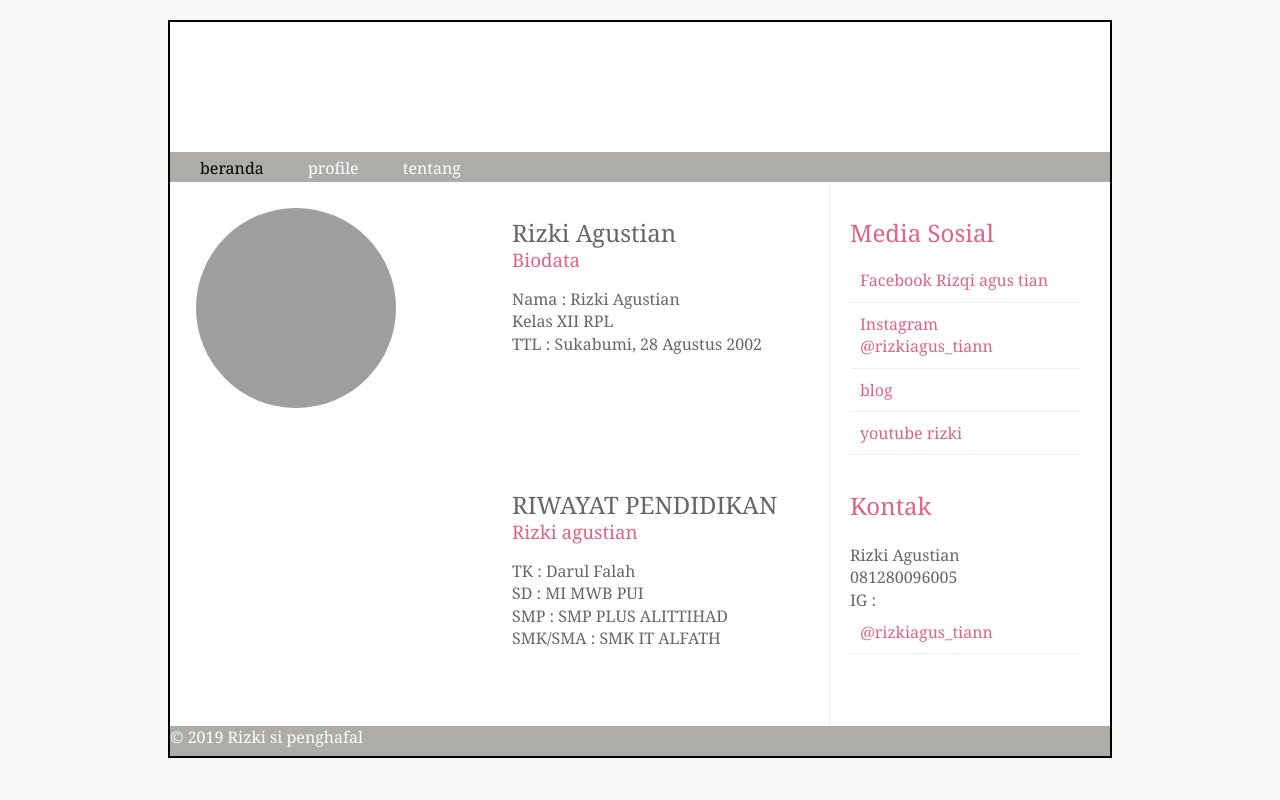
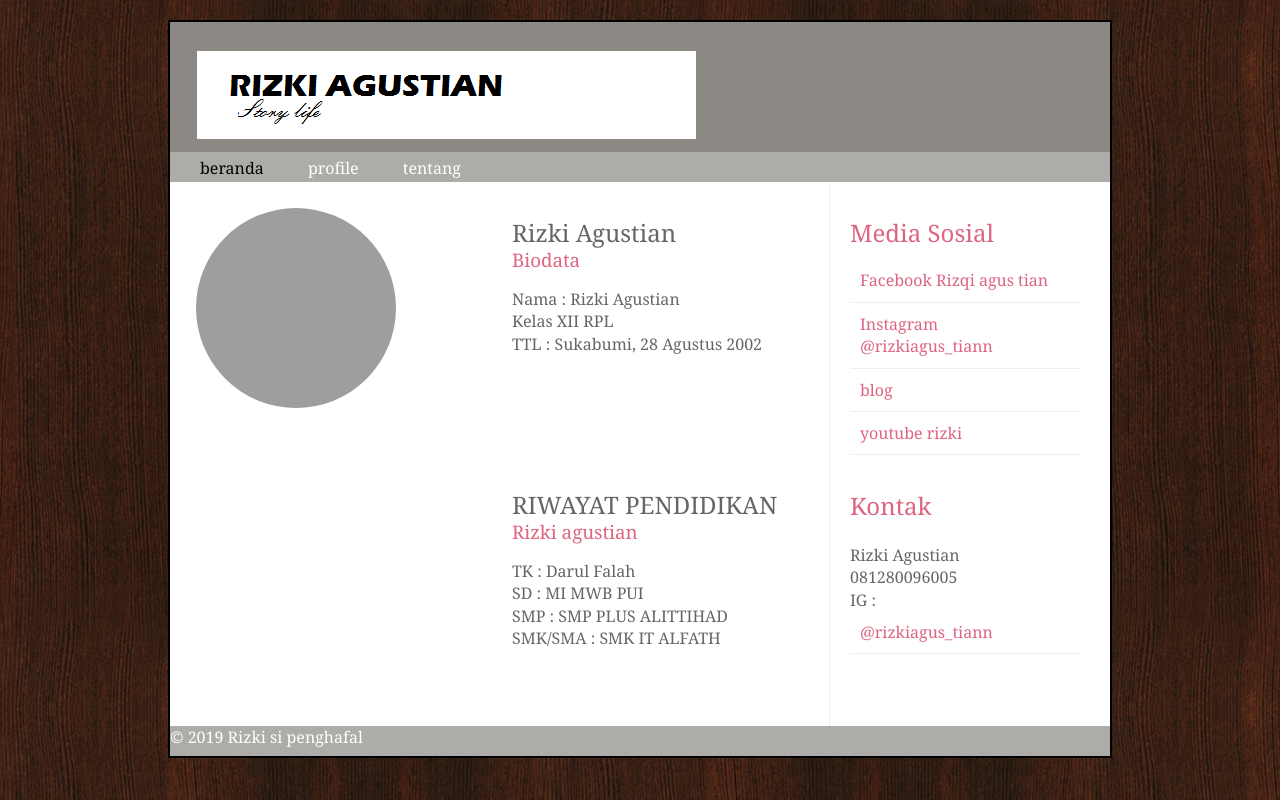
Before and after one commit to rizkiagustiann/Rizki-agustian, a plain HTML site: page index.html in a window 1280 px wide. Drawn offline with Linux system fonts and the light colour scheme; grey boxes are pictures that could not be loaded.

Commit message:
Update index.html

```diff
--- a/index.html
+++ b/index.html
@@ -8,7 +8,7 @@
 			body {
 				color: #666666;
 				background-color: #f9f8f6;
-				background-image: url("images/dark-wood.jpg");
+				background-image: url("dark-wood.jpg");
 				background-position: center;
 				font-family: Georgia, Times, serif;
 				line-height: 1.4em;
@@ -20,7 +20,7 @@
 				background-color: #ffffff;}
 			header {
 				height: 160px;
-				background-image: url(images/header.png);}
+				background-image: url(header.png);}
 			h1 {
 				text-indent: -9999px;
 				width: 940px;
```
